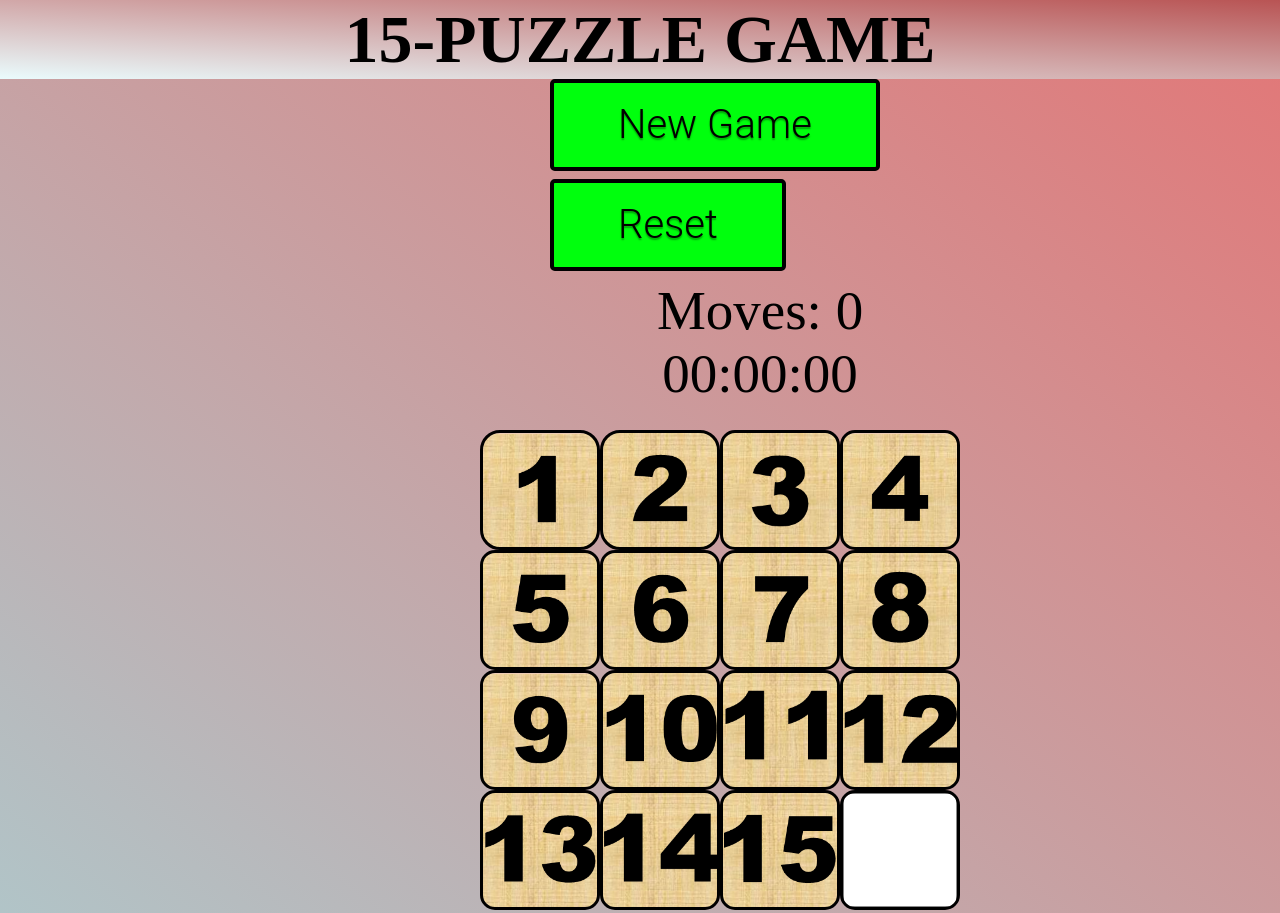
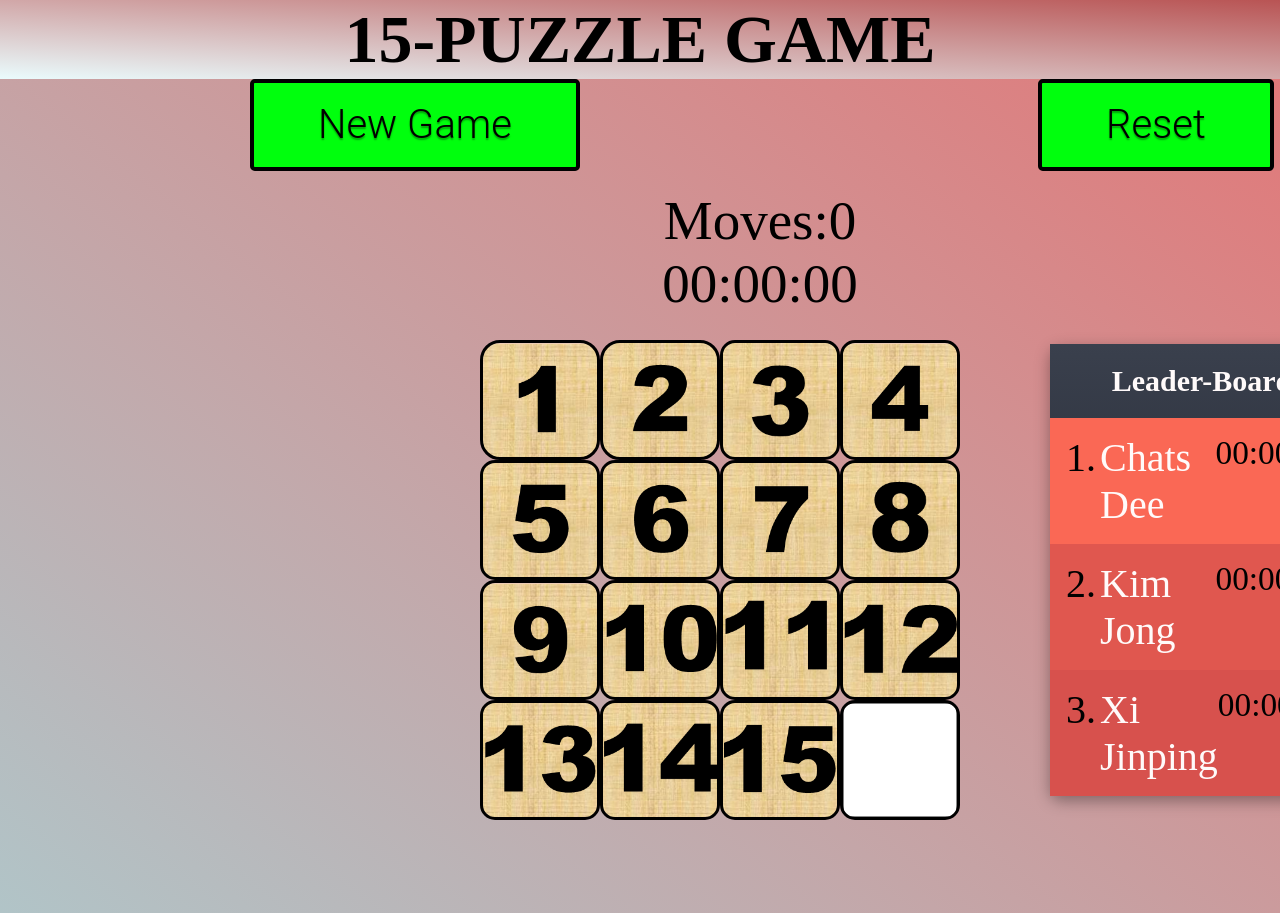
Before and after one commit to ChaitnayaD/15-Puzzle-Game, a website: page index.html in a window 1280 px wide. Shown: the top 913 px of the page. Drawn offline with Linux system fonts and the light colour scheme.

Commit message:
commitment4

```diff
--- a/index.html
+++ b/index.html
@@ -20,13 +20,18 @@
   </header>
   <div class="content">
      <section class="section">
+         <div class="container">
         <a href="#" id="timer" class="btn btn-new-game" onClick="shuffle(); start(); reset(); ">New Game</a>
-        <a href="#" id="timer" class="btn btn-new-game" onClick=" reset1(); refreshPage() ; ">Reset</a>
-        <div id="displaymoves">Moves: 0</div>
+        <a href="#" id="timer" class="btn btn-reset" onClick="  refreshPage() ; ">Reset</a>
+         </div>
+         <div class="container1">
+        <div id="displaymoves">Moves:0</div>
         <div id="display" >
             00:00:00
         </div>
-        <div id="timer"></div>
+        </div>
+
+        <div class="containermax">
         <div class="table">
             <div class="table__row">
                 <div id="cell11"  class="tile11"  onClick="clickTile(1,1) ;" > </div>
@@ -53,6 +58,33 @@
                 <div   id="cell44" class="tile44" onClick="clickTile(4,4);"> </div>
             </div>
         </div>
+
+        <div class="container2">
+            <div class="leaderboard">
+                <div class="head">
+
+                    <h1>Leader-Board</h1>
+                </div>
+                <div class="bodyleaderboard">
+                    <ol>
+                        <li>
+                            <mark>Chats Dee</mark>
+                            <small>00:00:20</small>
+                        </li>
+                        <li>
+                            <mark>Kim Jong</mark>
+                            <small>00:00:25</small>
+                        </li>
+                        <li>
+                            <mark>Xi Jinping</mark>
+                            <small>00:00:30</small>
+                        </li>
+
+                    </ol>
+                </div>
+            </div>
+        </div>
+    </div>
     </section>
 
 
--- a/javascript.js
+++ b/javascript.js
@@ -160,7 +160,7 @@ function reset1(){
 }
 
 function refreshPage(){
-  if(confirm("Are you sure, want to Reset?")){
+  if(confirm("Are you sure, you want to Reset?")){
     location.reload();
   }
 }
--- a/sass/base/_utilities.scss
+++ b/sass/base/_utilities.scss
@@ -0,0 +1,84 @@
+
+.blog {
+	font-size: 14px;
+	font-weight: bold;
+
+	position: relative;
+
+	left: 50%;
+	transform: translateX(-50%);
+	z-index: 1;
+}
+
+/* container */
+.container2 {
+	width: 300px;
+	height: auto;
+	border-radius: 10px;
+	background-color: white;
+	box-shadow: rgba(0, 0, 0, 0.35) 0px 5px 15px;
+	position: relative;
+
+	left: 50%;
+	transform: translate(-50%, -50%);
+	z-index: 1;
+
+    margin-left: 700px;
+    margin-top: 0px;
+   margin-top: -250px;
+}
+
+/* leaderboard */
+.leaderboard {
+	background: linear-gradient(to bottom, #3a404d, #181c26);
+}
+
+/* head */
+.leaderboard .head {
+	padding: 20px 16px;
+	color: snow;
+	font-size: 20px;
+	text-align: center;
+}
+.leaderboard .head h1 {
+	display: inline-block;
+	margin-left: 4px;
+}
+
+/* body */
+.leaderboard .body {
+	color: snow;
+	font-size: 16px;
+}
+.leaderboard ol {
+	counter-reset: number;
+}
+.leaderboard li {
+	padding: 16px;
+	display: flex;
+}
+.leaderboard li mark {
+	flex-grow: 1;
+	color: snow;
+	background-color: transparent;
+}
+.leaderboard li:before {
+	counter-increment: number;
+	content: counter(number) ".";
+	margin-right: 4px;
+}
+.leaderboard li:nth-child(1) {
+	background: #fa6855;
+}
+.leaderboard li:nth-child(2) {
+	background: #e0574f;
+}
+.leaderboard li:nth-child(3) {
+	background: #d7514d;
+}
+.leaderboard li:nth-child(4) {
+	background: #cd4b4b;
+}
+.leaderboard li:nth-child(5) {
+	background: #c24448;
+}
--- a/sass/components/_buttons.scss
+++ b/sass/components/_buttons.scss
@@ -1,6 +1,6 @@
 .btn:link,.btn:visited{
 
-display: inline-block;
+float: left;
 padding:0.46em 1.6em;
 border:0.1em solid #000000;
 margin:0 0.2em 0.2em 0;
@@ -26,10 +26,33 @@ text-shadow: 0 0 2em rgba(255,255,255,1);
 }
 .btn-new-game:link{
 background-color: rgb(0, 255, 13);
-align-self: center;
-margin-left: 550px;
+margin-left: 250px;
+
+;
+}
+.btn-reset:link{
+    background-color: rgb(0, 255, 13);
+    margin-left: 450px;
 }
 .btn-new-game:hover{
     transform: translateY(-10px);
     box-shadow: 0 10px 20px rgba(0, 0, 0, 0.2);
 }
+.btn-reset:hover{
+    transform: translateY(-10px);
+    box-shadow: 0 10px 20px rgba(0, 0, 0, 0.2);
+}
+.container{
+    display: inline-block;
+}
+.container1{
+
+    display: inline;
+
+}
+.containermax{
+
+    display: inline-block;
+    margin-top: 0px;
+
+}
```
Also changed, not shown: css/style.css.
